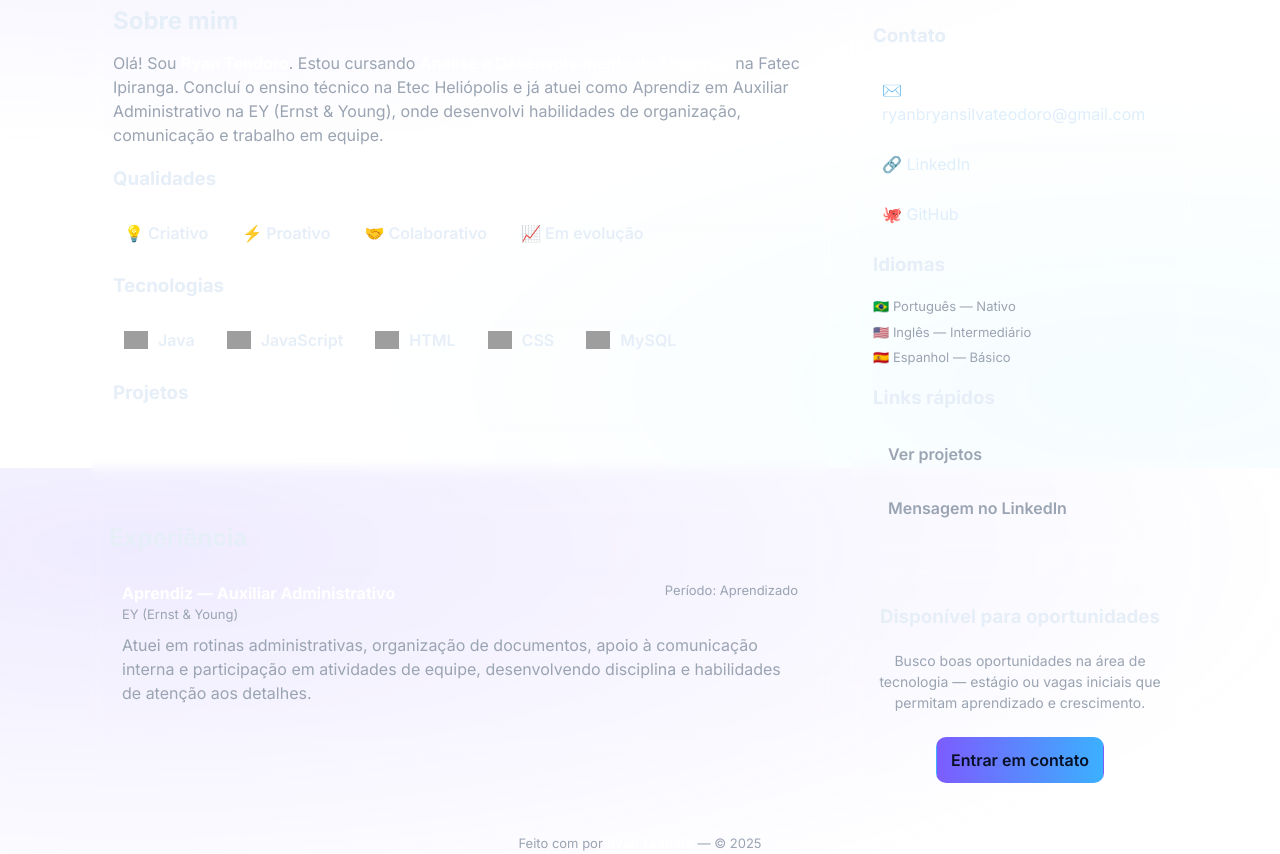
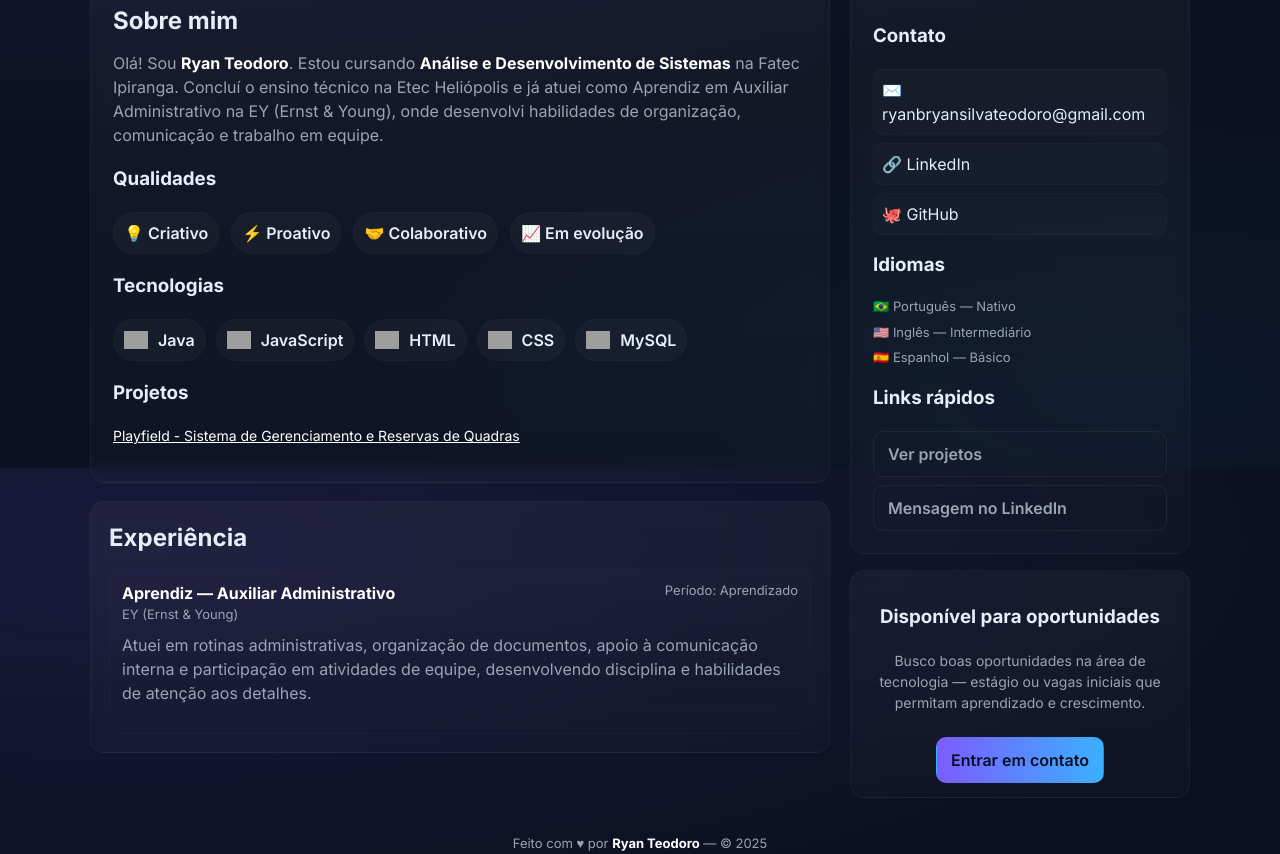
Before and after one commit to RyanTeodoro2005/Meu-Portifolio, a plain HTML site: page index.html in a window 1280 px wide. Shown: the part 332-1186 px from the top of the page. Drawn offline with Linux system fonts and the light colour scheme; grey boxes are pictures that could not be loaded.

Commit message:
Resolução

```diff
--- a/index.html
+++ b/index.html
@@ -8,7 +8,7 @@
   <link href="https://fonts.googleapis.com/css2?family=Inter:wght@300;400;600;700;800&display=swap" rel="stylesheet">
   <style>
     :root{
-      --bg:#ffffff;
+      --bg:#0b1020;
       --card:#0f1724;
       --muted:#9aa4b2;
       --accent:#7c5cff;
@@ -198,7 +198,7 @@
     </section>
 
     <footer>
-      <p>Feito com por <strong>Ryan Teodoro</strong> — © <span id="year"></span></p>
+      <p>Feito com ♥ por <strong>Ryan Teodoro</strong> — © <span id="year"></span></p>
     </footer>
   </div>
 
```
